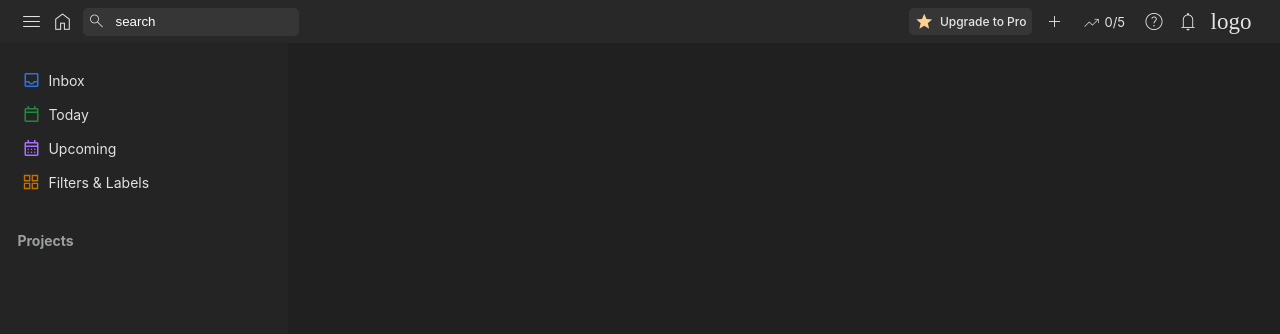
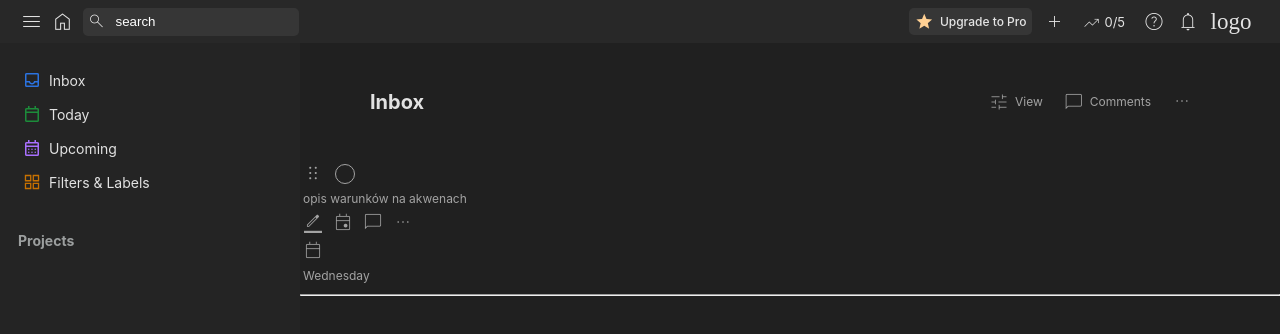
Before and after one commit to Hubert-rgb/web-todoist-recreation, a plain HTML site: page todoist recreation/index.html in a window 1280 px wide. Drawn offline with nearby package versions, Linux system fonts and the light colour scheme.

Commit message:
Inbox head

```diff
--- a/todoist recreation/inbox.css
+++ b/todoist recreation/inbox.css
@@ -0,0 +1,93 @@
+.inbox{
+    position:relative;
+    margin-left:300px;
+}
+.inbox button{
+    background-color: transparent;
+    border-width: 0;
+}
+.inboxHead{
+    margin:30px;
+    margin-left: 70px;
+    margin-right: 70px;
+    display: flex;
+    align-items: center;
+    justify-content: space-between;
+}
+.inbox .right{
+    display: flex;
+    align-items: center;
+}
+.selectView{
+    display: flex;
+    align-items: center;
+}
+.selectComments{
+    display: flex;
+    align-items: center;
+}
+.inbox h3{
+    font-size: 20px;
+    font-family: -apple-system,system-ui,"Segoe UI",Roboto,Noto,Oxygen-Sans,Ubuntu,
+    Cantrell,"Helvetica Neue",sans-serif,"Apple Color Emoji","Segoe UI Emoji",
+    "Segoe UI Symbol";
+    color: rgb(226, 226, 226);
+    margin: 0;
+
+}
+.inbox p{
+    font-size: 12px;
+    font-family: -apple-system,system-ui,"Segoe UI",Roboto,Noto,Oxygen-Sans,Ubuntu,
+    Cantrell,"Helvetica Neue",sans-serif,"Apple Color Emoji","Segoe UI Emoji",
+    "Segoe UI Symbol";
+    color: #a3a3a3;
+    margin: 0;
+    padding: 3px;
+}
+.inbox span{
+    font-size: 22px;
+    color: #a3a3a3;
+    font-weight: 200;
+    padding: 2px;
+}
+.inbox a{
+    text-decoration: none;
+}
+.inbox .right button:hover{
+    background-color: hsla(0,0%,100%,0.3);
+    border-radius: 3px;
+    padding: 0;
+}
+.inbox .right a:hover{
+    background-color: hsla(0,0%,100%,0.3);
+    border-radius: 3px;
+    padding: 0;
+}
+.inbox .right button{
+    padding: 0;
+    margin: 15px;
+}
+.inbox .right a{
+    padding: 0;
+}
+.inbox .right button:hover p{
+    color: rgb(226, 226, 226);
+}
+.inbox .right button:hover span{
+    color: rgb(226, 226, 226);
+}
+.inbox .right a:hover span{
+    color:rgb(226, 226, 226);
+}
+.inbox .right a:hover p{
+    color:rgb(226, 226, 226);
+}
+.inbox input[type="radio"]{
+    appearance: none;
+    color: #a3a3a3;
+    font: inherit;
+    width: 20px;
+    height: 20px;
+    border: 1px solid currentColor;
+    border-radius: 50%;
+}
--- a/todoist recreation/index.html
+++ b/todoist recreation/index.html
@@ -16,9 +16,16 @@
     <link rel="stylesheet" href="navbar.css">
     <link rel="stylesheet" href="sidebar.css">
     <link rel="stylesheet" href="inbox.css">
+    <link rel="stylesheet" href="task.css">
     <link rel="stylesheet" href="https://fonts.googleapis.com/css2?family=Material+Symbols+Outlined:opsz,wght,FILL,GRAD@20..48,100..700,0..1,-50..200" />
     <link rel="stylesheet" href="https://fonts.googleapis.com/css2?family=Material+Symbols+Outlined:opsz,wght,FILL,GRAD@20..48,100..700,0..1,-50..200" />
     <link rel="stylesheet" href="https://fonts.googleapis.com/css2?family=Material+Symbols+Outlined:opsz,wght,FILL,GRAD@20..48,100..700,0..1,-50..200" />
+    <link rel="stylesheet" href="https://fonts.googleapis.com/css2?family=Material+Symbols+Outlined:opsz,wght,FILL,GRAD@20..48,100..700,0..1,-50..200" />
+    <link rel="stylesheet" href="https://fonts.googleapis.com/css2?family=Material+Symbols+Outlined:opsz,wght,FILL,GRAD@20..48,100..700,0..1,-50..200" />
+    <link rel="stylesheet" href="https://fonts.googleapis.com/css2?family=Material+Symbols+Outlined:opsz,wght,FILL,GRAD@20..48,100..700,0..1,-50..200" />
+    <link rel="stylesheet" href="https://fonts.googleapis.com/css2?family=Material+Symbols+Outlined:opsz,wght,FILL,GRAD@20..48,100..700,0..1,-50..200" />
+    <link rel="stylesheet" href="https://fonts.googleapis.com/css2?family=Material+Symbols+Outlined:opsz,wght,FILL,GRAD@20..48,100..700,0..1,-50..200" />
+    <link rel="stylesheet" href="https://fonts.googleapis.com/css2?family=Material+Symbols+Outlined:opsz,wght,FILL,GRAD@48,400,0,0" />
     <link rel="stylesheet" href="https://fonts.googleapis.com/css2?family=Material+Symbols+Outlined:opsz,wght,FILL,GRAD@20..48,100..700,0..1,-50..200" />
     <link rel="stylesheet" href="https://fonts.googleapis.com/css2?family=Material+Symbols+Outlined:opsz,wght,FILL,GRAD@20..48,100..700,0..1,-50..200" />
 </head>
@@ -89,7 +96,40 @@
         </div>
     </div>
     <div class="inbox">
-
+        <div class="inboxHead">
+            <h3>Inbox</h3>
+            <div class="right">
+                <button class="selectView">
+                    <span class="material-symbols-outlined">tune</span>
+                    <p>View</p>
+                </button>
+                <a class="selectComments" href="/comments">
+                    <span class="material-symbols-outlined">chat_bubble</span>
+                    <p>Comments</p>
+                </a>
+                <button class="selectMore">
+                    <span class="material-symbols-outlined">more_horiz</span>
+                </button>
+            </div>
+        </div>
+        <div class="mainSection">
+            <div class="task">
+                <div class="taskInfo">
+                    <span class="material-symbols-outlined">drag_indicator</span>
+                    <input type="radio">
+                    <p>opis warunków na akwenach</p>
+                    <span class="material-symbols-outlined">border_color</span>
+                    <span class="material-symbols-outlined">event</span>
+                    <span class="material-symbols-outlined">chat_bubble</span>
+                    <span class="material-symbols-outlined">more_horiz</span>
+                </div>
+                <div class="taksDate">
+                    <span class="material-symbols-outlined">calendar_today</span>
+                    <p>Wednesday</p>
+                </div>
+                <hr>
+            </div>
+        </div>
     </div>
 </body>
 </html>
--- a/todoist recreation/navbar.css
+++ b/todoist recreation/navbar.css
@@ -156,7 +156,7 @@ body{
     margin-right: 3.5px;
     font-size: 23px;
 }
-.right{
+.navbar > .right{
     padding-right: 17px;
 }
 .right > span {
--- a/todoist recreation/sidebar.css
+++ b/todoist recreation/sidebar.css
@@ -2,7 +2,7 @@
     background-color: #242424;
     display: block;
     position: fixed;
-    width: 18em;
+    width: 300px;
     height: 100%;
 }
 .sideBar p{
```
Also changed, not shown: todoist recreation/task.css (added).
